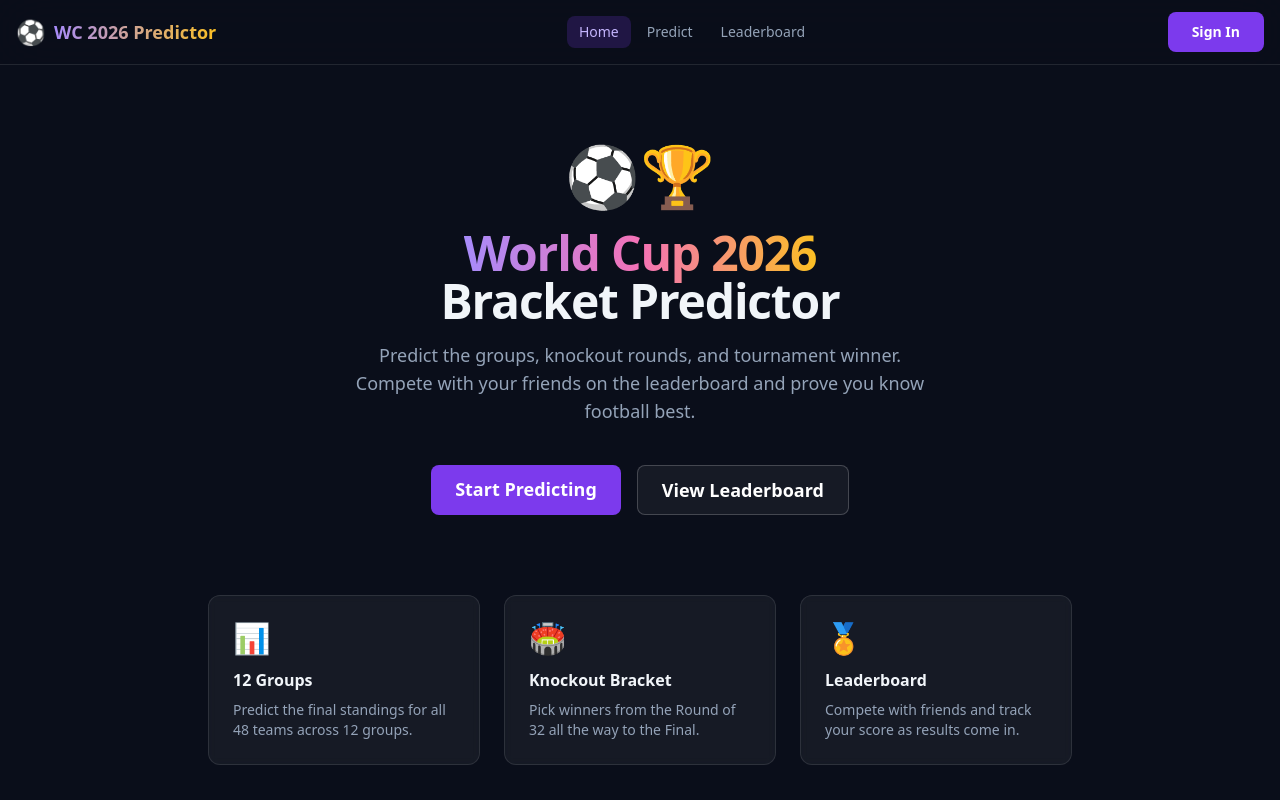
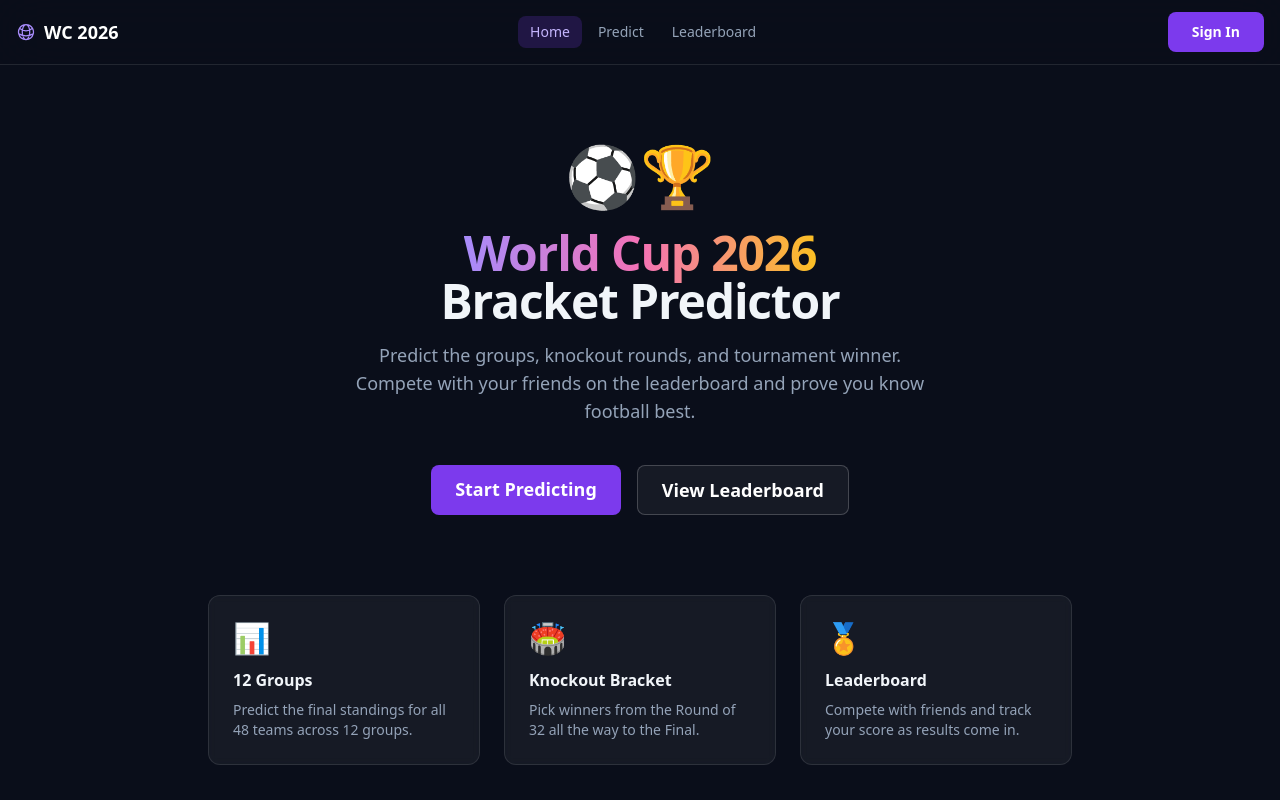
Before and after one commit to migdamfc-droid/worldcup-predictor, a Next.js app: page / in a window 1280 px wide. Shown: the top 800 px of the page. Built offline with nearby package versions, Linux system fonts and the light colour scheme; no server answers.

Commit message:
Polish UI: remove emojis, use SVG icons for a more professional look
Co-Authored-By: Claude Sonnet 4.6 <noreply@anthropic.com>

```diff
--- a/src/app/leaderboard/page.tsx
+++ b/src/app/leaderboard/page.tsx
@@ -81,7 +81,7 @@ export default function LeaderboardPage() {
     setLoading(false);
   };
 
-  const medals = ["🥇", "🥈", "🥉"];
+  const medals = ["1st", "2nd", "3rd"];
 
   return (
     <>
@@ -98,7 +98,9 @@ export default function LeaderboardPage() {
           <div className="text-center text-slate-400">Loading...</div>
         ) : entries.length === 0 ? (
           <div className="glass-card p-12 text-center">
-            <div className="mb-4 text-5xl">🏟️</div>
+            <svg className="mx-auto mb-4 h-10 w-10 text-slate-600" fill="none" viewBox="0 0 24 24" strokeWidth={1.5} stroke="currentColor">
+              <path strokeLinecap="round" strokeLinejoin="round" d="M3 13.125C3 12.504 3.504 12 4.125 12h2.25c.621 0 1.125.504 1.125 1.125v6.75C7.5 20.496 6.996 21 6.375 21h-2.25A1.125 1.125 0 013 19.875v-6.75zM9.75 8.625c0-.621.504-1.125 1.125-1.125h2.25c.621 0 1.125.504 1.125 1.125v11.25c0 .621-.504 1.125-1.125 1.125h-2.25a1.125 1.125 0 01-1.125-1.125V8.625zM16.5 4.125c0-.621.504-1.125 1.125-1.125h2.25C20.496 3 21 3.504 21 4.125v15.75c0 .621-.504 1.125-1.125 1.125h-2.25a1.125 1.125 0 01-1.125-1.125V4.125z" />
+            </svg>
             <h2 className="mb-2 text-xl font-bold">No predictions yet</h2>
             <p className="text-slate-400">Be the first to make your predictions!</p>
           </div>
@@ -111,8 +113,13 @@ export default function LeaderboardPage() {
                   i < 3 ? "border-amber-500/20" : ""
                 }`}
               >
-                <div className="flex h-10 w-10 items-center justify-center rounded-full bg-white/10 text-lg font-bold">
-                  {i < 3 ? medals[i] : i + 1}
+                <div className={`flex h-10 w-10 items-center justify-center rounded-full text-sm font-bold ${
+                  i === 0 ? "bg-amber-500/20 text-amber-400" :
+                  i === 1 ? "bg-slate-400/20 text-slate-300" :
+                  i === 2 ? "bg-orange-500/20 text-orange-400" :
+                  "bg-white/10 text-slate-400"
+                }`}>
+                  {i + 1}
                 </div>
                 <div className="flex-1">
                   <div className="font-semibold">{entry.username}</div>
--- a/src/app/predict/page.tsx
+++ b/src/app/predict/page.tsx
@@ -477,7 +477,7 @@ export default function PredictPage() {
               const display = getTeamDisplay(finalWinner || null);
               return (
                 <div className="mb-6 glass-card p-6">
-                  <h3 className="mb-1 text-lg font-bold">🏆 Your Predicted Winner</h3>
+                  <h3 className="mb-1 text-lg font-bold">Your Predicted Winner</h3>
                   <p className="mb-3 text-xs text-slate-500">+6 points if correct — set by your knockout bracket picks</p>
                   <div className="flex items-center gap-3 rounded-lg bg-white/5 px-4 py-3">
                     <span className="text-2xl">{display.flag}</span>
@@ -488,7 +488,7 @@ export default function PredictPage() {
             })()}
             <div className="grid gap-6 sm:grid-cols-2 lg:grid-cols-3">
               <div className="glass-card p-6">
-                <h3 className="mb-1 text-lg font-bold">⚽ Top Scorer</h3>
+                <h3 className="mb-1 text-lg font-bold">Top Scorer</h3>
                 <p className="mb-3 text-xs text-slate-500">+2 points if correct</p>
                 <input
                   type="text"
@@ -499,7 +499,7 @@ export default function PredictPage() {
                 />
               </div>
               <div className="glass-card p-6">
-                <h3 className="mb-1 text-lg font-bold">🎯 Top Assister</h3>
+                <h3 className="mb-1 text-lg font-bold">Top Assister</h3>
                 <p className="mb-3 text-xs text-slate-500">+2 points if correct</p>
                 <input
                   type="text"
@@ -510,7 +510,7 @@ export default function PredictPage() {
                 />
               </div>
               <div className="glass-card p-6">
-                <h3 className="mb-1 text-lg font-bold">🌟 Best Player</h3>
+                <h3 className="mb-1 text-lg font-bold">Best Player</h3>
                 <p className="mb-3 text-xs text-slate-500">+3 points if correct</p>
                 <input
                   type="text"
--- a/src/components/Navbar.tsx
+++ b/src/components/Navbar.tsx
@@ -60,9 +60,11 @@ export default function Navbar() {
     <nav className="sticky top-0 z-50 border-b border-white/10 bg-[#0a0e1a]/80 backdrop-blur-xl">
       <div className="mx-auto flex max-w-7xl items-center justify-between px-4 py-3">
         <Link href="/" className="flex items-center gap-2 text-lg font-bold">
-          <span className="text-2xl">⚽</span>
-          <span className="bg-gradient-to-r from-violet-400 to-amber-400 bg-clip-text text-transparent">
-            WC 2026 Predictor
+          <svg className="h-5 w-5 text-violet-400" fill="none" viewBox="0 0 24 24" strokeWidth={1.5} stroke="currentColor">
+            <path strokeLinecap="round" strokeLinejoin="round" d="M12 21a9.004 9.004 0 008.716-6.747M12 21a9.004 9.004 0 01-8.716-6.747M12 21c2.485 0 4.5-4.03 4.5-9S14.485 3 12 3m0 18c-2.485 0-4.5-4.03-4.5-9S9.515 3 12 3m0 0a8.997 8.997 0 017.843 4.582M12 3a8.997 8.997 0 00-7.843 4.582m15.686 0A11.953 11.953 0 0112 10.5c-2.998 0-5.74-1.1-7.843-2.918m15.686 0A8.959 8.959 0 0121 12c0 .778-.099 1.533-.284 2.253m0 0A17.919 17.919 0 0112 16.5a17.92 17.92 0 01-8.716-2.247m0 0A8.966 8.966 0 013 12c0-1.97.633-3.794 1.708-5.282" />
+          </svg>
+          <span className="text-white">
+            WC 2026
           </span>
         </Link>
 
```
